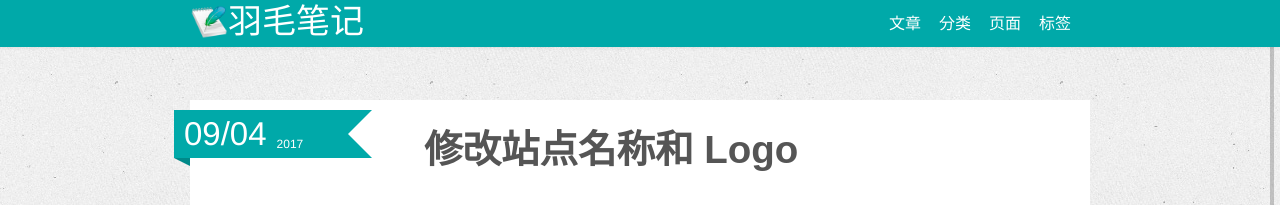
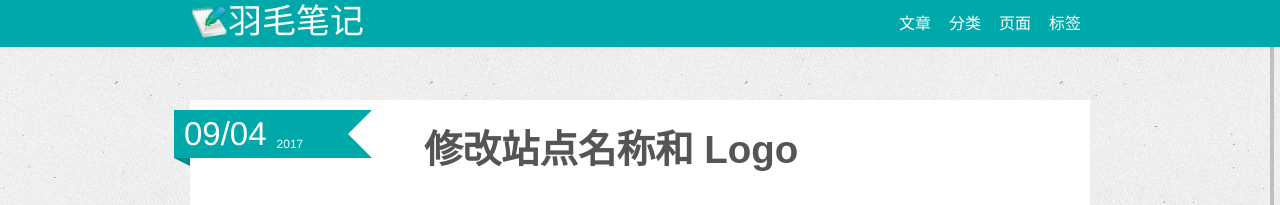
Before and after one commit to zhizheng/zhizheng.github.io, a Jekyll site: the page built from index.md, in a window 1280 px wide. Shown: the top 205 px of the page. Built offline with Jekyll 4.4.1, drawn with Linux system fonts in a browser that asks for light colours.

Commit message:
Push failed?

```diff
--- a/assets/themes/twitter/css/style.css
+++ b/assets/themes/twitter/css/style.css
@@ -16,7 +16,9 @@ a:hover {text-decoration: none;}
   }
 
 .navbar .nav {
-  float: right; }
+	float: right;
+	margin: 0;
+}
 
 .navbar .brand {
 	padding: 5px 0 3px;
```
